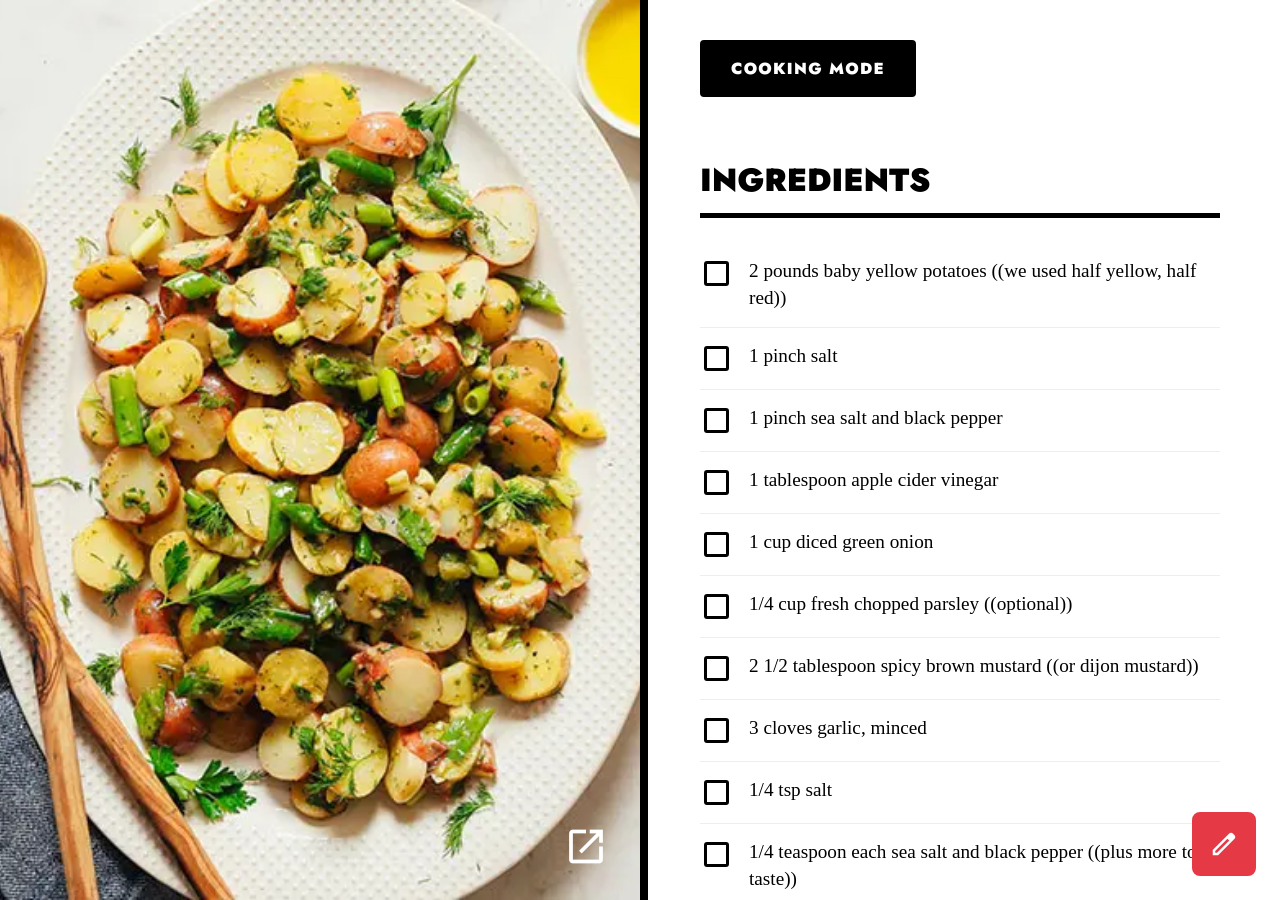
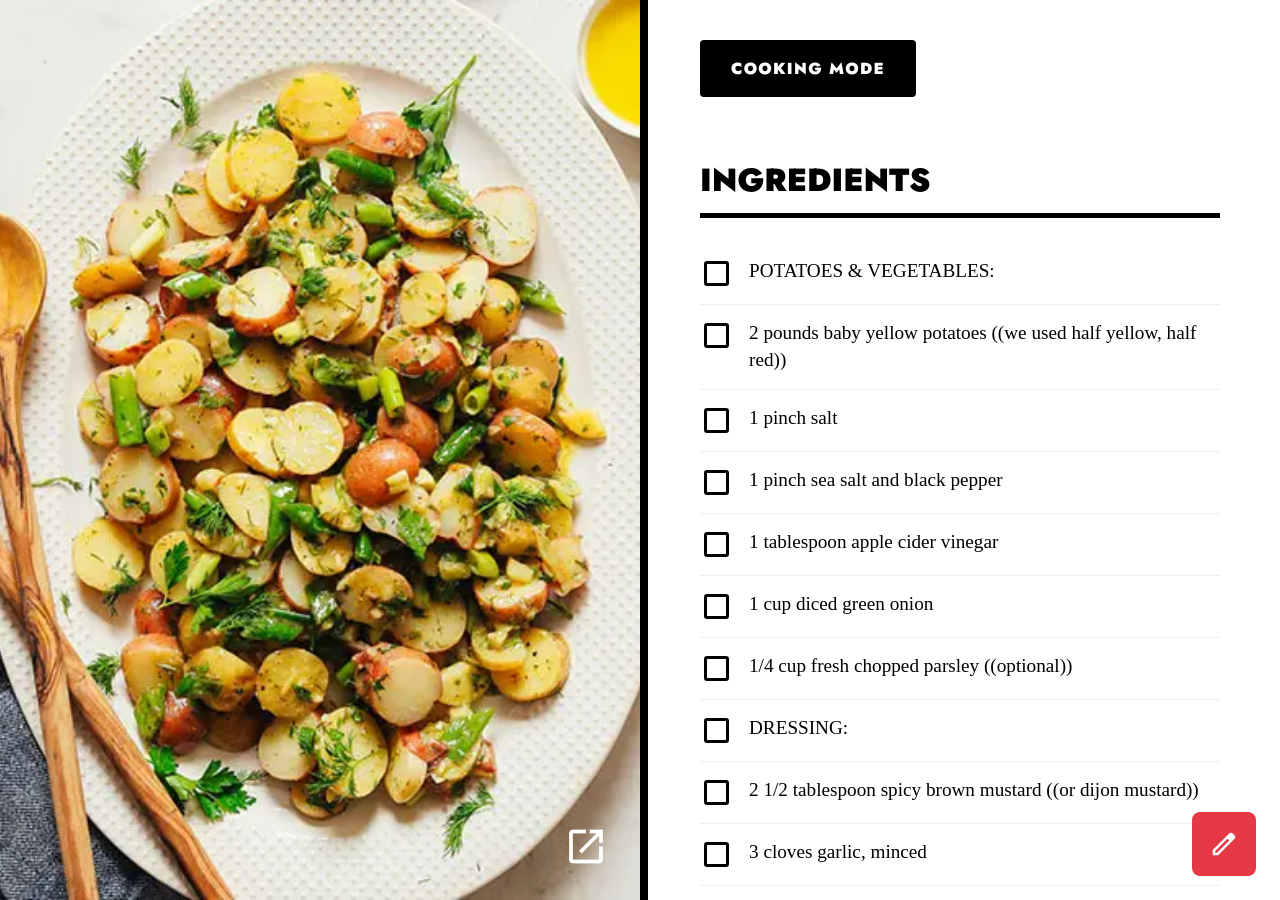
Before and after one commit to amp800/chowdown, a Jekyll site: the page built from _recipes/simple-french-style-potato-salad.md, in a window 1280 px wide and 900 px high, scrolled down 561 px. Built offline with Jekyll 4.4.1, drawn with Linux system fonts in a browser that asks for light colours.

Commit message:
Edit recipe _recipes/simple-french-style-potato-salad.md

```diff
--- a/_recipes/simple-french-style-potato-salad.md
+++ b/_recipes/simple-french-style-potato-salad.md
@@ -14,12 +14,14 @@ yield: 14 servings
 prep_time: '10'
 total_time: '30'
 ingredients:
+- 'POTATOES & VEGETABLES:'
 - 2 pounds baby yellow potatoes ((we used half yellow, half red))
 - 1 pinch salt
 - 1 pinch sea salt and black pepper
 - 1 tablespoon apple cider vinegar
 - 1 cup diced green onion
 - 1/4 cup fresh chopped parsley ((optional))
+- 'DRESSING:'
 - 2 1/2 tablespoon spicy brown mustard ((or dijon mustard))
 - 3 cloves garlic, minced
 - 1/4 tsp salt
```
